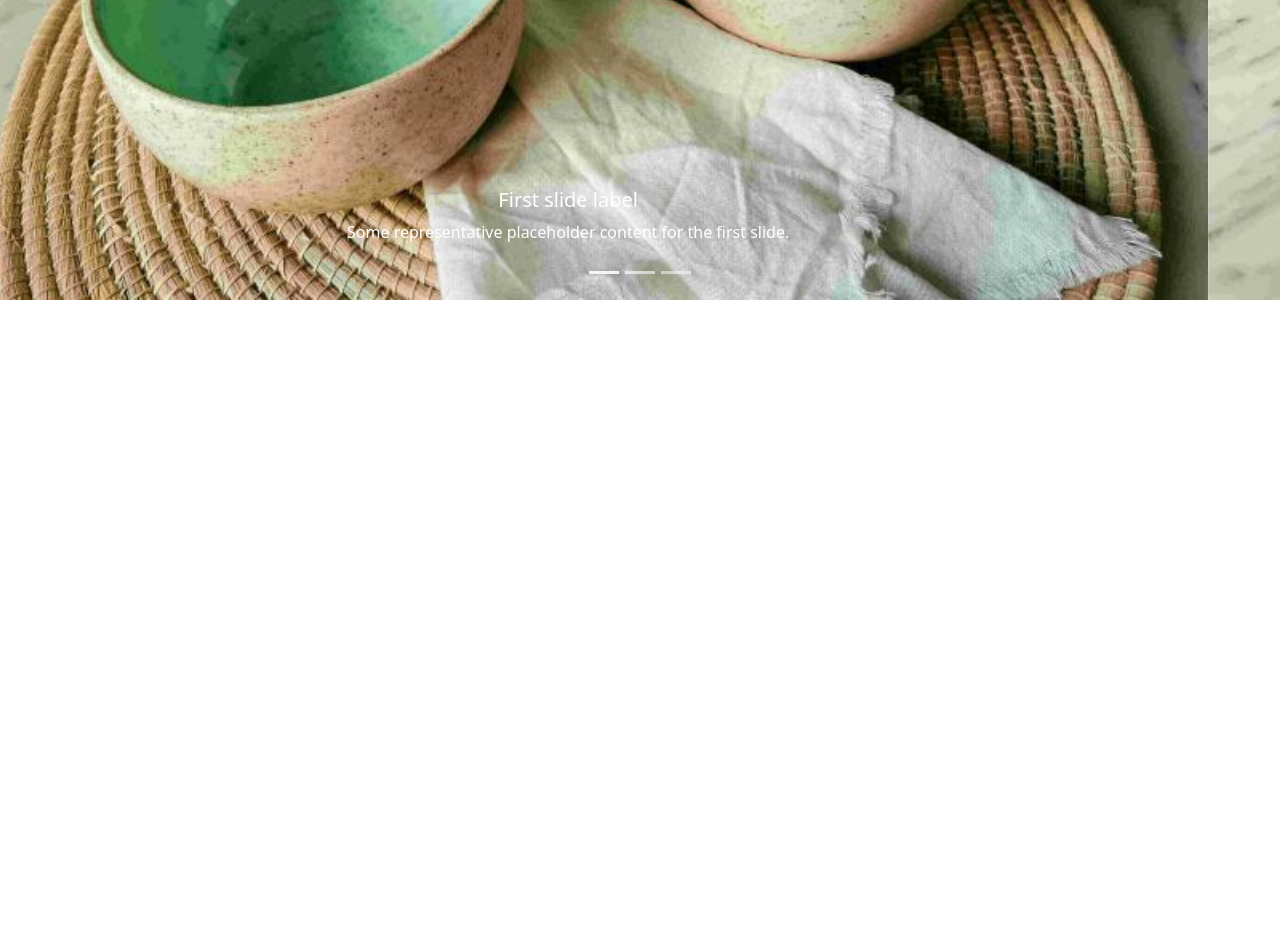
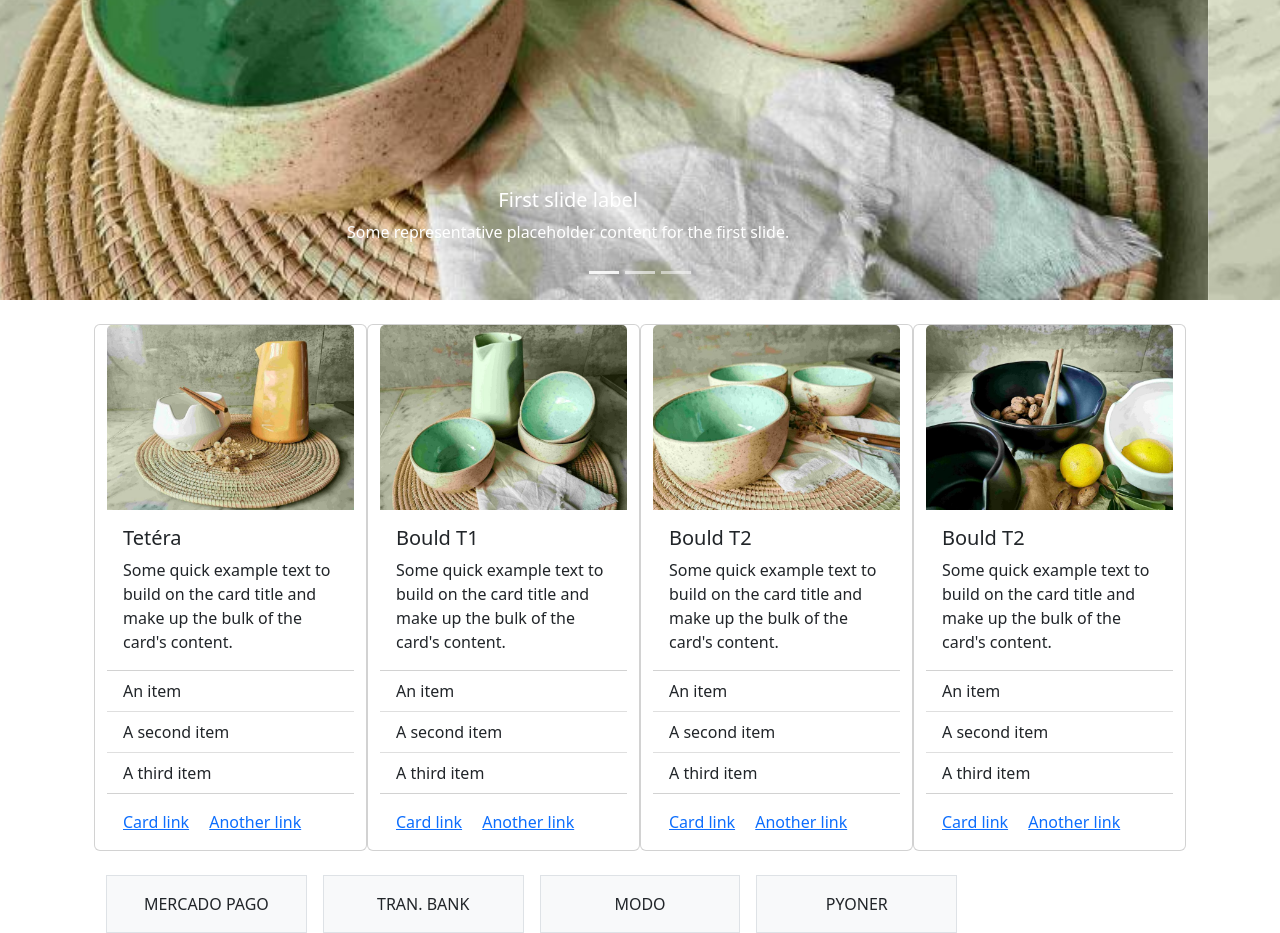
Before and after one commit to jecadm/PreEntrega3Costa, a plain HTML site: page index.html in a window 1280 px wide. Shown: the part 773-1706 px from the top of the page. Before the commit the page ends 1073 px from the top, so only its background shows below. Drawn offline with nearby package versions, Linux system fonts and the light colour scheme.

Commit message:
agregado de tarjetas de productos y la secsion medios de pago

```diff
--- a/index.html
+++ b/index.html
@@ -7,7 +7,8 @@
   <meta name="viewport" content="width=device-width, initial-scale=1.0">
   <link rel="stylesheet" href="./css/style.css">
   <title>PreEntrega2Costa</title>
-    <link href="https://cdn.jsdelivr.net/npm/bootstrap@5.2.1/dist/css/bootstrap.min.css" rel="stylesheet" integrity="sha384-iYQeCzEYFbKjA/T2uDLTpkwGzCiq6soy8tYaI1GyVh/UjpbCx/TYkiZhlZB6+fzT" crossorigin="anonymous">
+  <link href="https://cdn.jsdelivr.net/npm/bootstrap@5.2.1/dist/css/bootstrap.min.css" rel="stylesheet"
+    integrity="sha384-iYQeCzEYFbKjA/T2uDLTpkwGzCiq6soy8tYaI1GyVh/UjpbCx/TYkiZhlZB6+fzT" crossorigin="anonymous">
 
 </head>
 
@@ -16,7 +17,7 @@
   <header>
     <section class="">
       <section class="navbar bg-light sec-nav-logo border-bottom">
-                <article  class="container-fluid">
+        <article class="container-fluid">
           <a class="navbar-brand" href="#">
             <img src="./img/bootstrap-logo.svg" alt="Logo" width="30" height="24" class="d-inline-block align-text-top">
             Etnias
@@ -28,7 +29,8 @@
               ACCESO
             </button>
 
-                        <button type="button" class="btn btn-warning dropdown-toggle dropdown-toggle-split" data-bs-toggle="dropdown" aria-expanded="false">
+            <button type="button" class="btn btn-warning dropdown-toggle dropdown-toggle-split"
+              data-bs-toggle="dropdown" aria-expanded="false">
               <span class="visually-hidden"></span>
             </button>
 
@@ -36,15 +38,19 @@
               <li><a class="dropdown-item" href="#">LOGIN</a></li>
               <li><a class="dropdown-item" href="#">Recuperar mi contraseña</a></li>
               <li><a class="dropdown-item" href="#">Registrarme</a></li>
-                            <li><hr class="dropdown-divider"></li>
+              <li>
+                <hr class="dropdown-divider">
+              </li>
               <li><a class="dropdown-item" href="#">Ayuda link</a></li>
             </ul>
           </article>
-                    <button type="button" class="btn btn-warning "><svg xmlns="http://www.w3.org/2000/svg" width="20" height="20" fill="currentColor" class="bi bi-bag-heart" viewBox="0 0 16 16" >
-                    <path fill-rule="evenodd" d="M10.5 3.5a2.5 2.5 0 0 0-5 0V4h5v-.5Zm1 0V4H15v10a2 2 0 0 1-2 2H3a2 2 0 0 1-2-2V4h3.5v-.5a3.5 3.5 0 1 1 7 0ZM14 14V5H2v9a1 1 0 0 0 1 1h10a1 1 0 0 0 1-1ZM8 7.993c1.664-1.711 5.825 1.283 0 5.132-5.825-3.85-1.664-6.843 0-5.132Z"/>
+          <button type="button" class="btn btn-warning "><svg xmlns="http://www.w3.org/2000/svg" width="20" height="20"
+              fill="currentColor" class="bi bi-bag-heart" viewBox="0 0 16 16">
+              <path fill-rule="evenodd"
+                d="M10.5 3.5a2.5 2.5 0 0 0-5 0V4h5v-.5Zm1 0V4H15v10a2 2 0 0 1-2 2H3a2 2 0 0 1-2-2V4h3.5v-.5a3.5 3.5 0 1 1 7 0ZM14 14V5H2v9a1 1 0 0 0 1 1h10a1 1 0 0 0 1-1ZM8 7.993c1.664-1.711 5.825 1.283 0 5.132-5.825-3.85-1.664-6.843 0-5.132Z" />
             </svg>
           </button>
-                </article >
+        </article>
 
       </section>
 
@@ -55,7 +61,8 @@
 
     <nav class="navbar navbar-expand-lg bg-light ">
       <section class="container-fluid">
-          <button class="navbar-toggler" type="button" data-bs-toggle="collapse" data-bs-target="#navbarTogglerDemo03" aria-controls="navbarTogglerDemo03" aria-expanded="false" aria-label="Toggle navigation">
+        <button class="navbar-toggler" type="button" data-bs-toggle="collapse" data-bs-target="#navbarTogglerDemo03"
+          aria-controls="navbarTogglerDemo03" aria-expanded="false" aria-label="Toggle navigation">
           <span class="navbar-toggler-icon"></span>
         </button>
         <a class="navbar-brand" href="#">Navbar</a>
@@ -83,60 +90,160 @@
 
 
   </section>
-    <!-- Imagen de section nav -->
+  <!-- Imagen de section carrusel flayer-->
   <section>
 
     <section id="carouselExampleCaptions" class="carousel slide " data-bs-ride="carousel">
       <section class="carousel-indicators">
-              <button type="button" data-bs-target="#carouselExampleCaptions" data-bs-slide-to="0" class="active" aria-current="true" aria-label="Slide 1"></button>
-              <button type="button" data-bs-target="#carouselExampleCaptions" data-bs-slide-to="1" aria-label="Slide 2"></button>
-              <button type="button" data-bs-target="#carouselExampleCaptions" data-bs-slide-to="2" aria-label="Slide 3"></button>
+        <button type="button" data-bs-target="#carouselExampleCaptions" data-bs-slide-to="0" class="active"
+          aria-current="true" aria-label="Slide 1"></button>
+        <button type="button" data-bs-target="#carouselExampleCaptions" data-bs-slide-to="1"
+          aria-label="Slide 2"></button>
+        <button type="button" data-bs-target="#carouselExampleCaptions" data-bs-slide-to="2"
+          aria-label="Slide 3"></button>
       </section>
       <section class="carousel-inner">
         <section class="carousel-item active">
-                <img src="./img/IMG_20210310_160259-1.jpg" class="d-block w-100" alt="img1">
+          <img src="./img/IMG_20210310_160259-01.jpg" class="d-block w-100" alt="img1">
           <section class="carousel-caption d-none d-md-block">
             <h5>First slide label</h5>
             <p>Some representative placeholder content for the first slide.</p>
           </section>
         </section>
         <section class="carousel-item">
-                <img src="./img/IMG_20210310_160259-0.jpg" class="d-block w-100" alt="img0">
+          <img src="./img/IMG_20210310_160259-00.jpg" class="d-block w-100" alt="img0">
           <section class="carousel-caption d-none d-md-block">
             <h5>Second slide label</h5>
             <p>Some representative placeholder content for the second slide.</p>
           </section>
         </section>
         <section class="carousel-item">
-                <img src="./img/IMG_20210310_160259-2.jpg" class="d-block w-100" alt="img2">
+          <img src="./img/IMG_20210310_160259-02.jpg" class="d-block w-100" alt="img2">
           <section class="carousel-caption d-none d-md-block">
             <h5>Third slide label</h5>
             <p>Some representative placeholder content for the third slide.</p>
           </section>
         </section>
       </section>
-            <button class="carousel-control-prev" type="button" data-bs-target="#carouselExampleCaptions" data-bs-slide="prev">
+      <button class="carousel-control-prev" type="button" data-bs-target="#carouselExampleCaptions"
+        data-bs-slide="prev">
         <span class="carousel-control-prev-icon" aria-hidden="true"></span>
         <span class="visually-hidden">Previous</span>
       </button>
-            <button class="carousel-control-next" type="button" data-bs-target="#carouselExampleCaptions" data-bs-slide="next">
+      <button class="carousel-control-next" type="button" data-bs-target="#carouselExampleCaptions"
+        data-bs-slide="next">
         <span class="carousel-control-next-icon" aria-hidden="true"></span>
         <span class="visually-hidden">Next</span>
       </button>
     </section>
 
   </section>
-    <!-- Carrusel con imagenes de productos -->
-    <section></section>
+  <!-- tarjetas con imagenes de productos 4 -->
+  <section>
+    <section class="container ">
+      <section class="row align-items-start p-4">
+        <!-- Tajeta 1  -->
+        <article class="card col " style="width: 18rem;">
+          <img src="./img/IMG_20210310_160259-00.jpg" class="card-img-top" alt="...">
+          <section class="card-body">
+            <h5 class="card-title">Tetéra</h5>
+            <p class="card-text">Some quick example text to build on the card title and make up the bulk of the card's
+              content.</p>
+          </section>
+          <ul class="list-group list-group-flush">
+            <li class="list-group-item">An item</li>
+            <li class="list-group-item">A second item</li>
+            <li class="list-group-item">A third item</li>
+          </ul>
+          <section class="card-body">
+            <a href="#" class="card-link">Card link</a>
+            <a href="#" class="card-link">Another link</a>
+          </section>
+        </article>
+        <!-- Tajeta 2 -->
+        <article class="card col " style="width: 18rem;">
+          <img src="./img/IMG_20210310_160259-01.jpg" class="card-img-top" alt="...">
+          <section class="card-body">
+            <h5 class="card-title">Bould T1</h5>
+            <p class="card-text">Some quick example text to build on the card title and make up the bulk of the card's
+              content.</p>
+          </section>
+          <ul class="list-group list-group-flush">
+            <li class="list-group-item">An item</li>
+            <li class="list-group-item">A second item</li>
+            <li class="list-group-item">A third item</li>
+          </ul>
+          <section class="card-body">
+            <a href="#" class="card-link">Card link</a>
+            <a href="#" class="card-link">Another link</a>
+          </section>
+        </article>
+        <!-- tarjeta 3 -->
+        <article class="card col  " style="width: 18rem;">
+          <img src="./img/IMG_20210310_160259-02.jpg" class="card-img-top" alt="...">
+          <section class="card-body">
+            <h5 class="card-title">Bould T2</h5>
+            <p class="card-text">Some quick example text to build on the card title and make up the bulk of the card's
+              content.</p>
+          </section>
+          <ul class="list-group list-group-flush">
+            <li class="list-group-item">An item</li>
+            <li class="list-group-item">A second item</li>
+            <li class="list-group-item">A third item</li>
+          </ul>
+          <section class="card-body">
+            <a href="#" class="card-link">Card link</a>
+            <a href="#" class="card-link">Another link</a>
+          </section>
+        </article>
+        <!-- Tarjeta 4 -->
+        <article class="card col  " style="width: 18rem;">
+          <img src="./img/IMG_20210310_160259-03.jpg" class="card-img-top" alt="...">
+          <section class="card-body">
+            <h5 class="card-title">Bould T2</h5>
+            <p class="card-text">Some quick example text to build on the card title and make up the bulk of the card's
+              content.</p>
+          </section>
+          <ul class="list-group list-group-flush">
+            <li class="list-group-item">An item</li>
+            <li class="list-group-item">A second item</li>
+            <li class="list-group-item">A third item</li>
+          </ul>
+          <section class="card-body">
+            <a href="#" class="card-link">Card link</a>
+            <a href="#" class="card-link">Another link</a>
+          </section>
+        </article>
+      </section>
       <!-- Medios de pago -->
-    <section></section>
+      <section class="container text-center">
+        <section class="container ">
+          <section class="row  row-cols-lg-5 g-2 g-lg-3">
+            <section class="col">
+              <article class="p-3 border bg-light">MERCADO PAGO </article>
+            </section>
+            <section class="col-6">
+              <article class="p-3 border bg-light">TRAN. BANK</article>
+            </section>
+            <section class="col-6">
+              <article class="p-3 border bg-light">MODO</article>
+            </section>
+            <section class="col">
+              <article class="p-3 border bg-light">PYONER</article>
+            </section>
+          </section>
+        </section>
+
+      </section>
       <!-- Redes sociales -->
       <section></section>
 
       <footer></footer>
 
 
-    <script src="https://cdn.jsdelivr.net/npm/bootstrap@5.2.1/dist/js/bootstrap.bundle.min.js" integrity="sha384-u1OknCvxWvY5kfmNBILK2hRnQC3Pr17a+RTT6rIHI7NnikvbZlHgTPOOmMi466C8" crossorigin="anonymous"></script>
+      <script src="https://cdn.jsdelivr.net/npm/bootstrap@5.2.1/dist/js/bootstrap.bundle.min.js"
+        integrity="sha384-u1OknCvxWvY5kfmNBILK2hRnQC3Pr17a+RTT6rIHI7NnikvbZlHgTPOOmMi466C8"
+        crossorigin="anonymous"></script>
 </body>
 
 </html>
```
Also changed, not shown: img/IMG_20210310_160259-00.jpg (renamed from img/IMG_20210310_160259-0.jpg), img/IMG_20210310_160259-01.jpg (renamed from img/IMG_20210310_160259-1.jpg), img/IMG_20210310_160259-02.jpg (renamed from img/IMG_20210310_160259-2.jpg), img/IMG_20210310_160259-03.jpg (renamed from img/IMG_20210310_160259-3.jpg), img/IMG_20210310_160259-04.jpg (renamed from img/IMG_20210310_160259-4.jpg). Lines whose indentation alone changed are shown as unchanged.
